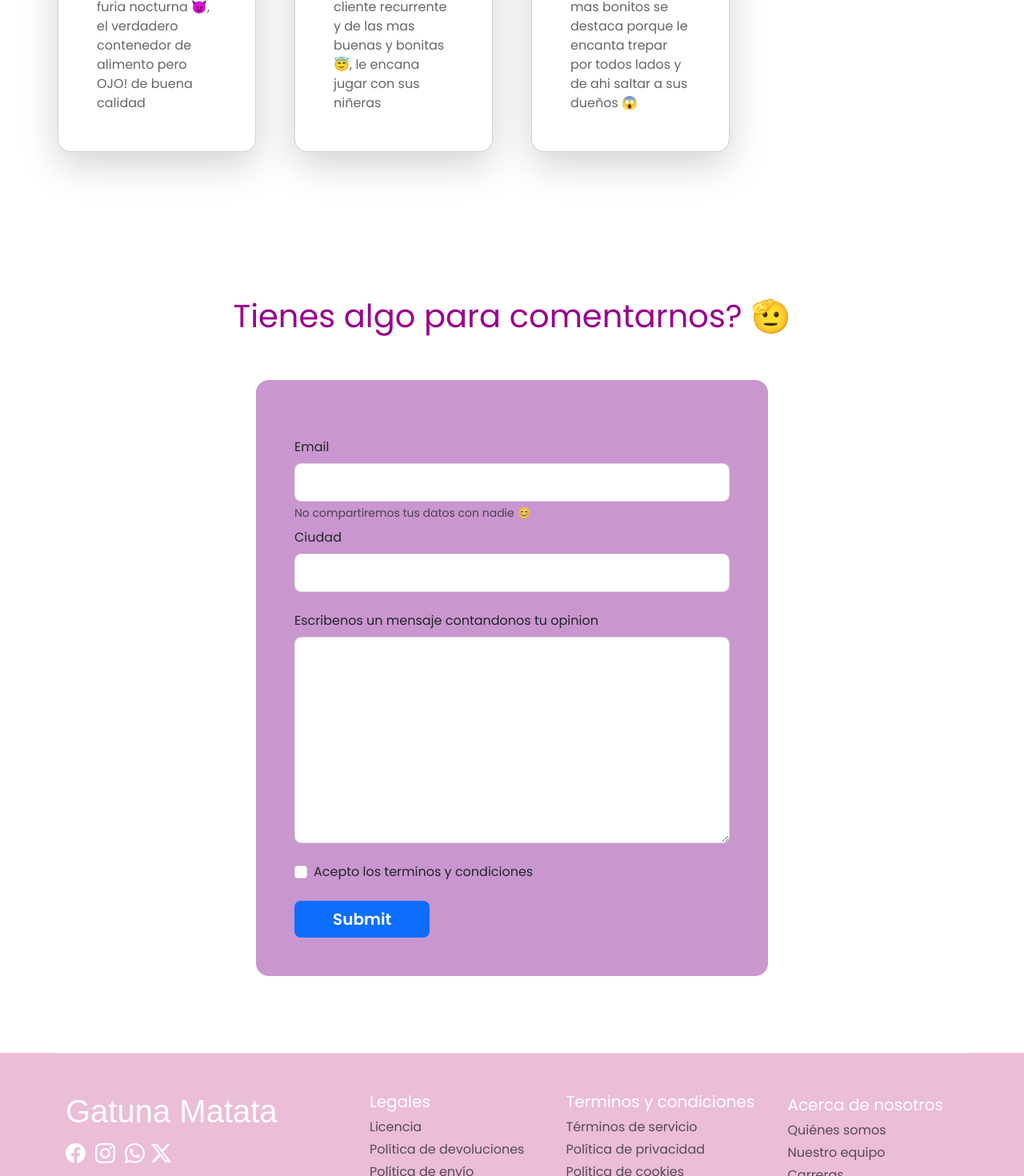
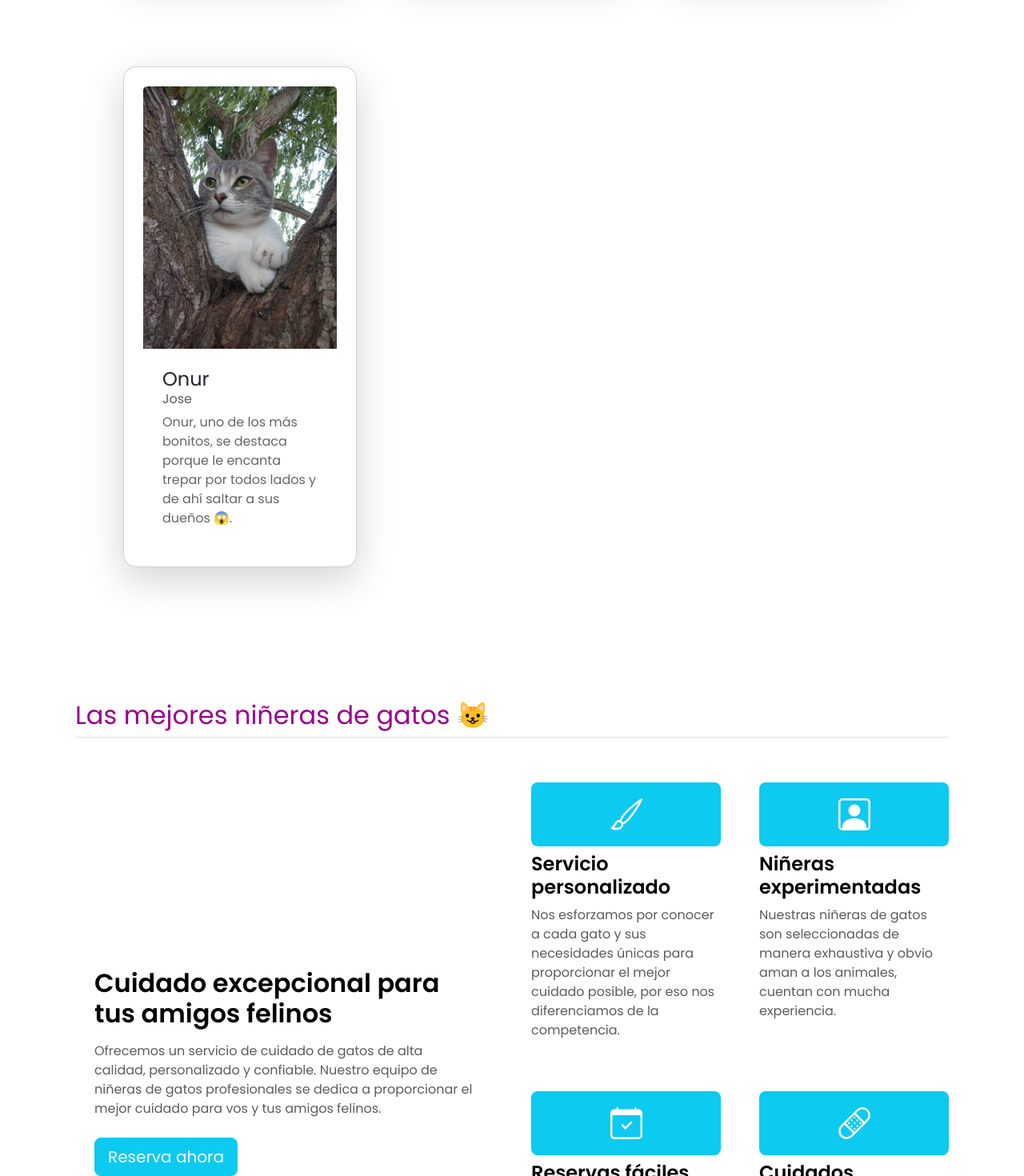
Before and after one commit to luciano-meloclaps/Gatuna_Matata, a React (Vite) app: page / in a window 1280 px wide. Shown: the part 2559-4029 px from the top of the page at 80% size. Built offline with nearby package versions, Linux system fonts and the light colour scheme; a web font is replaced by a local one.

Commit message:
Agrego un nuevo componente

```diff
--- a/src/components/cardUser/CardUser.jsx
+++ b/src/components/cardUser/CardUser.jsx
@@ -4,7 +4,7 @@ function CardUser({ img, title, subtitle, text }) {
   return (
     <Card
       className="shadow-lg rounded-4 mb-5  p-4 d-flex flex-column"
-      style={{ maxWidth: "24rem", height: "95%" }}
+      style={{ maxWidth: "24rem", height: "90%" }}
     >
       <Card.Img
         variant="top"
--- a/src/components/gridCards/GridCards.jsx
+++ b/src/components/gridCards/GridCards.jsx
@@ -8,54 +8,55 @@ const cards = [
     img: "src/images/imgProfileCats/imgCardLoki.jpg",
     title: "Loki",
     subtitle: "Luciano y Aby",
-    text: "Excelente servicio por parte de Gatuna Matata. Loki es muy feliz cada vez que viene su niñera 😍. Super recomendable este servicio!",
+    text: "Excelente servicio por parte de Gatuna Matata. Loki es muy feliz cada vez que viene su niñera 😍. ¡Super recomendable este servicio!",
   },
   {
     img: "src/images/imgProfileCats/imgCardMimi.jpg",
-    title: "Mini",
+    title: "Mimi",
     subtitle: "Camilo y Brenda",
-    text: "Mini es una cliente fiel de Gatuna Matata 🤣, por eso se alegra y  salta cada vez que se encunetra con su niñera",
+    text: "Mimi es una cliente fiel de Gatuna Matata 🤣, por eso se alegra y salta cada vez que se encuentra con su niñera.",
   },
   {
     img: "src/images/imgProfileCats/imgCardAkira.jpg",
     title: "Akira",
     subtitle: "Juan y Mari",
-    text: "Akira, tambien conocida como el peligro mismo 😵‍💫, solo puede ser controlada por niñeras expertas",
+    text: "Akira, también conocida como el peligro mismo 😵‍💫, solo puede ser controlada por niñeras expertas.",
   },
   {
     img: "src/images/imgProfileCats/imgCardTom.jpg",
     title: "Tom",
     subtitle: "Aby y Eliezer",
-    text: "Tom, el gatito mas bueno y mimoso de todo el pais 😘, siempre esta tranquilo y feliz. Disfruta de una buena compania",
+    text: "Tom, el gatito más bueno y mimoso de todo el país 😘, siempre está tranquilo y feliz. Disfruta de una buena compañía.",
   },
   {
     img: "src/images/imgProfileCats/imgCardTiti.jpg",
     title: "Titi",
     subtitle: "Mari",
-    text: "Tambien conocido como furia nocturna 😈, el verdadero contenedor de alimento pero OJO! de buena calidad",
+    text: "También conocido como furia nocturna 😈, el verdadero contenedor de alimento pero ¡OJO! de buena calidad.",
   },
   {
     img: "src/images/imgProfileCats/imgCardMisa.jpg",
     title: "Misa",
     subtitle: "Ezequiel y Palo",
-    text: "Misa es una cliente recurrente y de las mas buenas y bonitas 😇, le encana jugar con sus niñeras",
+    text: "Misa es una cliente recurrente y de las más buenas y bonitas 😇, le encanta jugar con sus niñeras.",
   },
   {
     img: "src/images/imgProfileCats/imgCardOnur.jpg",
     title: "Onur",
     subtitle: "Jose",
-    text: "Onur, uno de los mas bonitos se destaca porque le encanta trepar por todos lados y de ahi saltar a sus dueños 😱",
+    text: "Onur, uno de los más bonitos, se destaca porque le encanta trepar por todos lados y de ahí saltar a sus dueños 😱.",
   },
 ];
 
 function GridCardsUser() {
   return (
     /* Mapeamios las CARDS */
-    <div className="grid_container py-5 my-5 " id='gridcards'>
+    <div class="container">
+      <div id="gridcards">
         <h2 className="my-5 fs-1 color-accent-user font-tile text-center">
           Nuestros Clientes Satisfechos 😍{" "}
         </h2>
-      <Row xs={1} md={3} className="g-5  p-5 m-0  row row-cols-md-4">
+        <Row xs={1} md={3} lg={3} className="g-5 p-5 m-0  row row-cols-md-4">
           {cards.map((card, idx) => (
             <Col key={idx}>
               <CardUser
@@ -68,6 +69,7 @@ function GridCardsUser() {
           ))}
         </Row>
       </div>
+    </div>
   );
 }
 
--- a/src/components/landing/Landing.jsx
+++ b/src/components/landing/Landing.jsx
@@ -8,6 +8,7 @@ import Footer from "../footer/Footer";
 import FormComponent from "../fom/Form";
 import GridCardsUser from "../gridCards/GridCards";
 import BadRequest from "../badRequest/BadRequest";
+import Sitter from "../sitter/Sitter";
 
 const Landing = () => {
   /* async function fetchData() {
@@ -41,7 +42,8 @@ const Landing = () => {
     <>
       <Navbar />
       <Hero />
-      <GridCardsUser/>
+      <GridCardsUser />
+      <Sitter />
       <FormComponent />
       <Footer />
     </>
--- /dev/null
+++ b/src/components/sitter/Sitter.jsx
@@ -0,0 +1,133 @@
+import React from "react";
+
+const Sitter = () => {
+  return (
+    <div>
+      <div class="container px-4 py-5 rounded">
+        <h2 class="pb-2 border-bottom color-accent-user  ">
+          Las mejores niñeras de gatos 😺
+        </h2>
+
+        <div class="row row-cols-1 row-cols-md-2 align-items-md-center g-5 py-5  ">
+          <div class="col d-flex flex-column align-items-start gap-2 p-5 ">
+            <h2 class="fw-bold text-body-emphasis ">
+              Cuidado excepcional para tus amigos felinos
+            </h2>
+            <p class="text-body-secondary">
+              Ofrecemos un servicio de cuidado de gatos de alta calidad,
+              personalizado y confiable. Nuestro equipo de niñeras de gatos
+              profesionales se dedica a proporcionar el mejor cuidado para vos y
+              tus amigos felinos.
+            </p>
+            <a href="#" class="btn btn-info text-white btn-lg">
+              Reserva ahora
+            </a>
+          </div>
+
+          <div class="col">
+            <div class="row row-cols-1 row-cols-sm-2 g-5">
+              <div class="col d-flex flex-column gap-2">
+                <div class="feature-icon-small d-inline-flex align-items-center justify-content-center text-bg-primary bg-info fs-4 rounded-3">
+                  <svg
+                    xmlns="http://www.w3.org/2000/svg"
+                    width="40"
+                    height="80"
+                    fill="currentColor"
+                    class="bi bi-brush"
+                    viewBox="0 0 16 16"
+                  >
+                    <path d="M15.825.12a.5.5 0 0 1 .132.584c-1.53 3.43-4.743 8.17-7.095 10.64a6.067 6.067 0 0 1-2.373 1.534c-.018.227-.06.538-.16.868-.201.659-.667 1.479-1.708 1.74a8.118 8.118 0 0 1-3.078.132 3.659 3.659 0 0 1-.562-.135 1.382 1.382 0 0 1-.466-.247.714.714 0 0 1-.204-.288.622.622 0 0 1 .004-.443c.095-.245.316-.38.461-.452.394-.197.625-.453.867-.826.095-.144.184-.297.287-.472l.117-.198c.151-.255.326-.54.546-.848.528-.739 1.201-.925 1.746-.896.126.007.243.025.348.048.062-.172.142-.38.238-.608.261-.619.658-1.419 1.187-2.069 2.176-2.67 6.18-6.206 9.117-8.104a.5.5 0 0 1 .596.04zM4.705 11.912a1.23 1.23 0 0 0-.419-.1c-.246-.013-.573.05-.879.479-.197.275-.355.532-.5.777l-.105.177c-.106.181-.213.362-.32.528a3.39 3.39 0 0 1-.76.861c.69.112 1.736.111 2.657-.12.559-.139.843-.569.993-1.06a3.122 3.122 0 0 0 .126-.75l-.793-.792zm1.44.026c.12-.04.277-.1.458-.183a5.068 5.068 0 0 0 1.535-1.1c1.9-1.996 4.412-5.57 6.052-8.631-2.59 1.927-5.566 4.66-7.302 6.792-.442.543-.795 1.243-1.042 1.826-.121.288-.214.54-.275.72v.001l.575.575zm-4.973 3.04.007-.005a.031.031 0 0 1-.007.004zm3.582-3.043.002.001h-.002z" />
+
+                    <use xlink:href="#collection"></use>
+                  </svg>
+                </div>
+                <h4 class="fw-semibold mb-0 text-body-emphasis">
+                  Servicio personalizado
+                </h4>
+                <p class="text-body-secondary">
+                  Nos esforzamos por conocer a cada gato y sus necesidades
+                  únicas para proporcionar el mejor cuidado posible, por eso nos
+                  diferenciamos de la competencia.
+                </p>
+              </div>
+
+              <div class="col d-flex flex-column gap-2">
+                <div class="feature-icon-small d-inline-flex align-items-center justify-content-center  text-bg-primary bg-info  fs-4 rounded-3">
+                  <svg
+                    xmlns="http://www.w3.org/2000/svg"
+                    width="40"
+                    height="80"
+                    fill="currentColor"
+                    class="bi bi-person-square"
+                    viewBox="0 0 16 16"
+                  >
+                    <path d="M11 6a3 3 0 1 1-6 0 3 3 0 0 1 6 0z" />
+                    <path d="M2 0a2 2 0 0 0-2 2v12a2 2 0 0 0 2 2h12a2 2 0 0 0 2-2V2a2 2 0 0 0-2-2H2zm12 1a1 1 0 0 1 1 1v12a1 1 0 0 1-1 1v-1c0-1-1-4-6-4s-6 3-6 4v1a1 1 0 0 1-1-1V2a1 1 0 0 1 1-1h12z" />
+                  </svg>
+                </div>
+                <h4 class="fw-semibold mb-0 text-body-emphasis">
+                  Niñeras experimentadas
+                </h4>
+                <p class="text-body-secondary">
+                  Nuestras niñeras de gatos son seleccionadas de manera
+                  exhaustiva y obvio aman a los animales, cuentan con mucha
+                  experiencia.
+                </p>
+              </div>
+
+              <div class="col d-flex flex-column gap-2">
+                <div class="feature-icon-small d-inline-flex align-items-center justify-content-center text-bg-primary bg-info  fs-4 rounded-3">
+                  <svg
+                    xmlns="http://www.w3.org/2000/svg"
+                    width="40"
+                    height="80"
+                    fill="currentColor"
+                    class="bi bi-calendar-check"
+                    viewBox="0 0 16 16"
+                  >
+                    <path d="M10.854 7.146a.5.5 0 0 1 0 .708l-3 3a.5.5 0 0 1-.708 0l-1.5-1.5a.5.5 0 1 1 .708-.708L7.5 9.793l2.646-2.647a.5.5 0 0 1 .708 0z" />
+                    <path d="M3.5 0a.5.5 0 0 1 .5.5V1h8V.5a.5.5 0 0 1 1 0V1h1a2 2 0 0 1 2 2v11a2 2 0 0 1-2 2H2a2 2 0 0 1-2-2V3a2 2 0 0 1 2-2h1V.5a.5.5 0 0 1 .5-.5zM1 4v10a1 1 0 0 0 1 1h12a1 1 0 0 0 1-1V4H1z" />
+                  </svg>
+                </div>
+                <h4 class="fw-semibold mb-0 text-body-emphasis">
+                  Reservas fáciles
+                </h4>
+                <p class="text-body-secondary">
+                  Nuestro objetivo es crear un proceso de reserva es simple y
+                  fácil de usar, lo que facilita la programación de servicios de
+                  cuidado de gatos, asi solo te preocupas en lo mas importante.
+                </p>
+              </div>
+
+              <div class="col d-flex flex-column gap-2">
+                <div class="feature-icon-small d-inline-flex align-items-center justify-content-center  text-bg-primary bg-info  fs-4 rounded-3">
+                  <svg
+                    xmlns="http://www.w3.org/2000/svg"
+                    width="40"
+                    height="80"
+                    fill="currentColor"
+                    class="bi bi-bandaid"
+                    viewBox="0 0 16 16"
+                  >
+                    <path d="M14.121 1.879a3 3 0 0 0-4.242 0L8.733 3.026l4.261 4.26 1.127-1.165a3 3 0 0 0 0-4.242ZM12.293 8 8.027 3.734 3.738 8.031 8 12.293 12.293 8Zm-5.006 4.994L3.03 8.737 1.879 9.88a3 3 0 0 0 4.241 4.24l.006-.006 1.16-1.121ZM2.679 7.676l6.492-6.504a4 4 0 0 1 5.66 5.653l-1.477 1.529-5.006 5.006-1.523 1.472a4 4 0 0 1-5.653-5.66l.001-.002 1.505-1.492.001-.002Z" />
+                    <path d="M5.56 7.646a.5.5 0 1 1-.706.708.5.5 0 0 1 .707-.708Zm1.415-1.414a.5.5 0 1 1-.707.707.5.5 0 0 1 .707-.707ZM8.39 4.818a.5.5 0 1 1-.708.707.5.5 0 0 1 .707-.707Zm0 5.657a.5.5 0 1 1-.708.707.5.5 0 0 1 .707-.707ZM9.803 9.06a.5.5 0 1 1-.707.708.5.5 0 0 1 .707-.707Zm1.414-1.414a.5.5 0 1 1-.706.708.5.5 0 0 1 .707-.708ZM6.975 9.06a.5.5 0 1 1-.707.708.5.5 0 0 1 .707-.707ZM8.39 7.646a.5.5 0 1 1-.708.708.5.5 0 0 1 .707-.708Zm1.413-1.414a.5.5 0 1 1-.707.707.5.5 0 0 1 .707-.707Z" />
+                  </svg>
+                </div>
+                <h4 class="fw-semibold mb-0 text-body-emphasis">
+                  Cuidados sobresalientea
+                </h4>
+                <p class="text-body-secondary">
+                  Ofrecemos los mejores cuidados para nuestros amigos gatunos,
+                  asegurando que obtienes el mejor servicio y cuidado, para que
+                  todos estemos felices. tu dinero.
+                </p>
+              </div>
+            </div>
+          </div>
+        </div>
+      </div>
+    </div>
+  );
+};
+
+export default Sitter;
```
Also changed, not shown: src/App.jsx (+7 -3 lines), src/components/navbar/Navbar.jsx (+23 -11 lines). Lines whose indentation alone changed are shown as unchanged.
